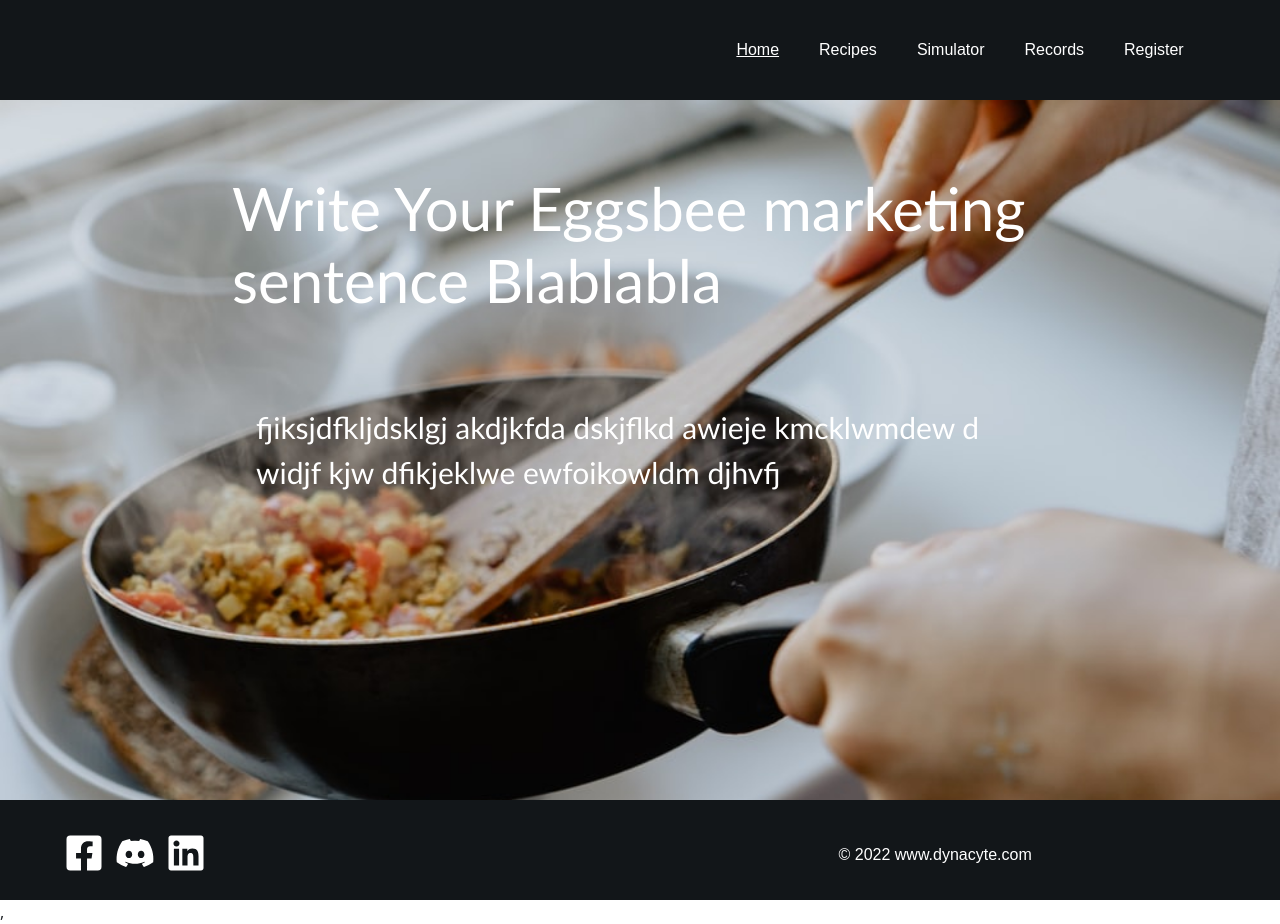
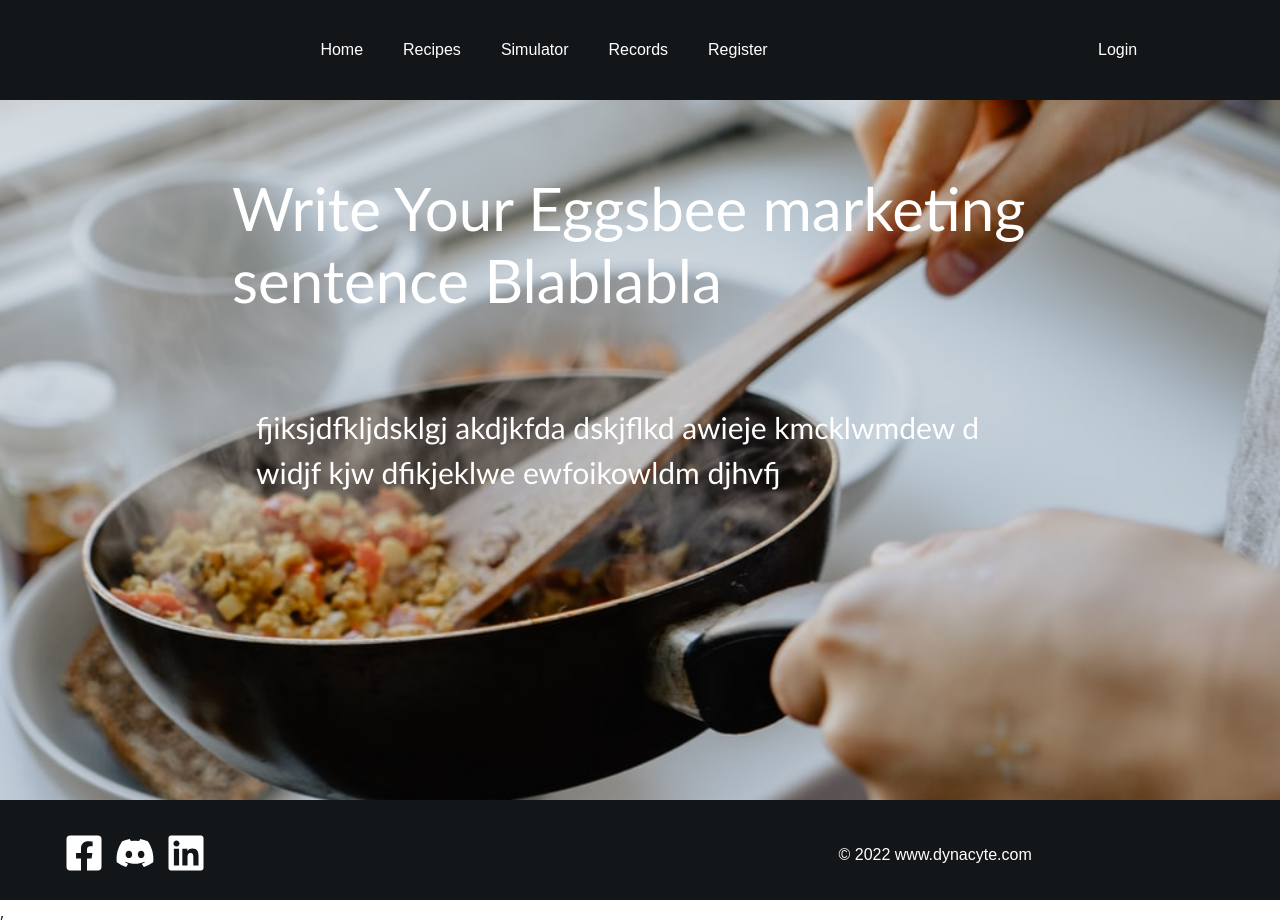
Before and after one commit to l0rdainz/test1, a React (Create React App) app in the folder eggsbee-app/: page / in a window 1280 px wide. Built offline with nearby package versions, Linux system fonts and the light colour scheme.

Commit message:
added login button

```diff
--- a/eggsbee-app/src/components/navbar.js
+++ b/eggsbee-app/src/components/navbar.js
@@ -1,5 +1,5 @@
 import React,{useState} from 'react';
-import {NavLink,Link} from "react-router-dom";
+import {NavLink} from "react-router-dom";
 import "../styles/navbar.css";
 import { FaAlignJustify } from 'react-icons/fa';
 
@@ -11,16 +11,7 @@ function Navbar() {
     };
     return (
       <div className="navbar">
-        <div className="leftSide" id={openLinks ? "open" : "close"}>
 
-          <div className="hiddenLinks">
-            <Link to="/"> Home </Link>
-            <Link to="/eggsbee"> Recipes </Link>
-            <Link to="/simulator"> Simulator </Link>
-            <Link to="/record"> Records </Link>
-            <Link to="/register"> Register </Link>
-          </div>
-        </div>
         <div className="rightSide">
         <NavLink
         to="/"
@@ -52,10 +43,12 @@ function Navbar() {
       >
         Register
       </NavLink>
+
           <button onClick={toggleNavbar}>
             <FaAlignJustify/>
           </button>
         </div>
+        <button>Login</button>
       </div>
     );
   }
--- a/eggsbee-app/src/pages/eggsbee.js
+++ b/eggsbee-app/src/pages/eggsbee.js
@@ -14,10 +14,9 @@ function Eggsbee() {
   const[Instruction,SetInstruction] = useState("")
   const[Private,SetPrivate] = useState(false)
   const[submitted,SetSubmitted] = useState(false)
-  const[Explore,SetExplore] = useState(false)
-  const[Mine,SetMine] = useState(false)
+  // const[Mine,SetMine] = useState(false)
   const[Addrecipe,SetAddrecipe] = useState(false)
-  const[Top,SetTop] = useState(false)
+  // const[Top,SetTop] = useState(false)
   const [cardbutton,SetCardbutton]= useState(true)
   const [selectedArray,setSelectedArray]=useState([])
 
@@ -38,12 +37,14 @@ function Eggsbee() {
     setSelectedArray(recipe)
 
   }
+
+  useEffect(() => {
+
     const callmodel=() =>{
+
       SetCardbutton(!cardbutton)
       console.log({selectedArray})
-
     }
-  useEffect(() => {
     callmodel(); // This is be executed when `loading` state changes
 }, [selectedArray])
   const addrecipe = async()=>{
@@ -75,8 +76,14 @@ function Eggsbee() {
 
       const fetchData = async () => {
         const response = await fetch(BASE_URL+'recipes/')
-        // need to trim the size of description here
         const recipes = await response.json()
+        //remove the recipes that are private here!!
+
+        for(var i=0;i<recipes.length;i++){
+          if(recipes[i].Private == true){
+            recipes.splice(i,1)
+          }
+        }
         SetRecipe(recipes)
       }
       fetchData()
@@ -117,7 +124,9 @@ function Eggsbee() {
           <Container>
             <Row>
             {Recipes.map((Recipe) => (
+
                     <Col xs={12} sm={6} md={4}>
+
                         <Card key ={Recipe._id} className='cards'>
 
                             <Card.Img className="cardimg" src="https://via.placeholder.com/150x150" />
@@ -127,6 +136,7 @@ function Eggsbee() {
                                 <Card.Text>{Recipe.Description.split(".",1)}</Card.Text>
                                 <Button onClick={()=>handlecardbutton(Recipe)}>View Recipe </Button>
                             </Card.Body>
+                            {cardbutton ?(
                             <Modal show={cardbutton} onHide={()=>SetCardbutton(false)}>
 
                                 <Modal.Header closeButton>
@@ -154,7 +164,7 @@ function Eggsbee() {
 
                                 </Modal.Footer>
 
-</Modal>
+                            </Modal>):("")}
                               </Card>
 
                         </Col>
--- a/eggsbee-app/src/styles/navbar.css
+++ b/eggsbee-app/src/styles/navbar.css
@@ -5,28 +5,24 @@
     display: flex;
     flex-direction: row;
   }
-
-  .navbar .leftSide {
-    flex: 50%;
+  .navbar button{
+    flex: 10%;
     height: 100%;
     display: flex;
     align-items: center;
-    padding-left: 150px;
+    padding-left: 10px;
+    background-color: #121619;
+    color:white;
+    border: none;
   }
 
-  .navbar .leftSide img {
-    width: 70px;
-  }
 
   .navbar .rightSide {
-    flex: 50%;
+    flex: 80%;
     height: 100%;
     display: flex;
     align-items: center;
     justify-content: center;
-  }
-  .navbar .rightSide .link-active {
-    text-decoration: underline;
   }
 
   .navbar a {
@@ -40,43 +36,20 @@
     border: none;
     color: white;
     cursor: pointer;
+    padding-left:30px
   }
 
   .navbar .rightSide svg {
-    font-size: 40px;
+    font-size: 30px;
   }
 
-  .navbar #open {
-    padding-left: 0px;
-  }
-  .navbar #open img {
-    display: none;
-  }
 
-  .navbar #close img {
-    display: inherit;
-  }
-
-  .navbar #open .hiddenLinks {
-    display: inherit;
-    margin-left: 30px;
-  }
-
-  .navbar #close .hiddenLinks {
-    display: none;
-  }
-
-  .navbar #open a {
-    width: 70px;
-    margin: 5px;
-  }
   @media only screen and (max-width: 900px) {
     .navbar .rightSide a {
       width: 50px;
     }
-    .navbar .leftSide {
-      padding-left: 50px;
-    }
+
+
   }
 
   @media only screen and (max-width: 600px) {
```
Lines whose indentation alone changed are shown as unchanged.
